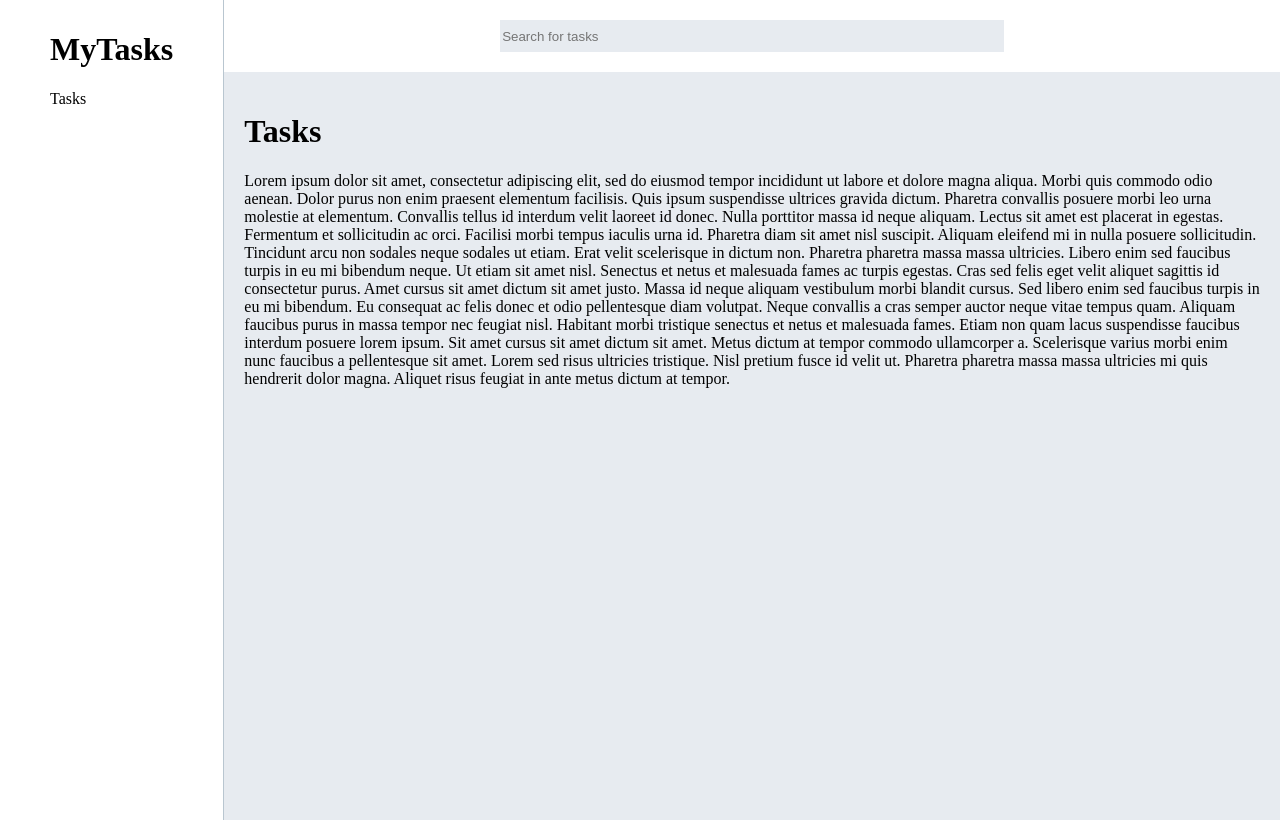
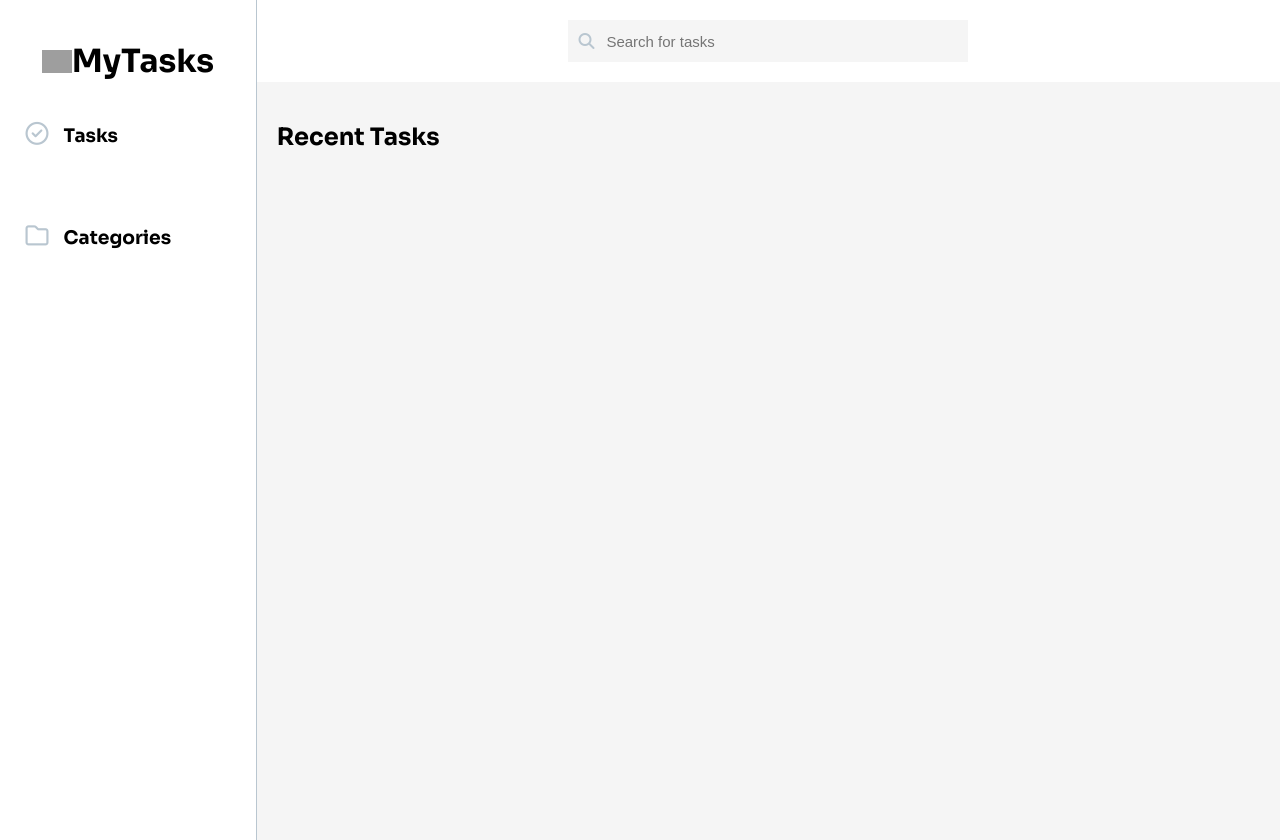
Before and after one commit to mussiefitsum/MyTasks, a React (Create React App) app in the folder client/: page / in a window 1280 px wide. Built offline with nearby package versions, Linux system fonts and the light colour scheme; grey boxes are pictures that could not be loaded.

Commit message:
more styling and added some client side routing

```diff
--- a/client/public/index.html
+++ b/client/public/index.html
@@ -8,6 +8,10 @@
   <meta name="theme-color" content="#000000" />
   <meta name="description" content="Web site created using create-react-app" />
   <link rel="apple-touch-icon" href="%PUBLIC_URL%/logo192.png" />
+  <link rel="preconnect" href="https://fonts.googleapis.com">
+  <link rel="preconnect" href="https://fonts.gstatic.com" crossorigin>
+  <link href="https://fonts.googleapis.com/css2?family=Sora:wght@100;200;300;400;500;600;700;800&display=swap"
+    rel="stylesheet">
   <!--
       manifest.json provides metadata used when your web app is installed on a
       user's mobile device or desktop. See https://developers.google.com/web/fundamentals/web-app-manifest/
@@ -22,6 +26,7 @@
       work correctly both with client-side routing and a non-root public URL.
       Learn how to configure a non-root public URL by running `npm run build`.
     -->
+  <script src="https://kit.fontawesome.com/dbfc7aa0af.js" crossorigin="anonymous"></script>
   <title>React App</title>
 </head>
 
--- a/client/src/App.css
+++ b/client/src/App.css
@@ -1,4 +1,5 @@
-body {
+html, body {
+    font-family: 'Sora', sans-serif;
     width: 100%;
     margin: 0 auto;
 }
@@ -7,21 +8,11 @@ body {
     display: flex;
     min-height: 100vh;
     justify-content: space-evenly;
-    background-color: #e7ebf0;
+    background-color: #F5F5F5;
     width: 100%;
-}
-
-.App-sidebar {
-    position: -webkit-sticky;
-    position: sticky;
-    top: 0;
-    height: 100vh;
-    padding: 10px 50px;
-    background-color: white;
-    justify-self: flex-start;
-    border-right: 1px solid #b9c6d0;
 }
 
 .App-content {
     height: 100%;
+    width: 80%;
 }
--- a/client/src/App.js
+++ b/client/src/App.js
@@ -1,13 +1,11 @@
+import Tasks from './components/Tasks';
+import Sidebar from './components/Sidebar';
 import './App.css';
-import Tasks from './components/Tasks';
 
 function App() {
   return (
     <div className="App">
-      <div className="App-sidebar">
-        <h1>MyTasks</h1>
-        <p>Tasks</p>
-      </div>
+      <Sidebar />
       <div className="App-content">
         <Tasks />
       </div>
--- a/client/src/components/Navbar.css
+++ b/client/src/components/Navbar.css
@@ -1,3 +1,12 @@
+input:focus, textarea:focus, select:focus{
+    outline: none;
+}
+
+input:focus::placeholder {
+    color: transparent;
+}
+
+
 .Navbar {
     background-color: white;
     display: flex;
@@ -9,8 +18,19 @@
 }
 
 .Navbar-search {
-    background-color: #e7ebf0;
+    background-color: #F5F5F5;
     border: none;
-    width: 500px;
+    width: 350px;
     height: 30px;
+    font-size: 15px;
 }
+
+.Navbar-input {
+    background-color: #F5F5F5;
+    padding: 5px 10px;
+}
+
+.Navbar-input i {
+    margin-right: 10px;
+    color: #b9c6d0
+}
--- a/client/src/components/Navbar.js
+++ b/client/src/components/Navbar.js
@@ -9,7 +9,10 @@ function Navbar() {
     return (
         <div className="Navbar">
             <div className="Navbar-item">
-                <input type="text" className="Navbar-search" onChange={handleChange} value={taskSearch} placeholder="Search for tasks" />
+                <div className="Navbar-input">
+                    <i className="fas fa-search"></i>
+                    <input type="text" className="Navbar-search" onChange={handleChange} value={taskSearch} placeholder="Search for tasks" />
+                </div>
             </div>
         </div>
     )
--- /dev/null
+++ b/client/src/components/RecentTasks.js
@@ -0,0 +1,6 @@
+
+function RecentTasks() {
+    return <h2>Recent Tasks</h2>
+}
+
+export default RecentTasks;
--- /dev/null
+++ b/client/src/components/Sidebar.css
@@ -0,0 +1,65 @@
+.Sidebar {
+    position: -webkit-sticky;
+    position: sticky;
+    top: 0;
+    height: 100vh;
+    padding: 20px 0px;
+    background-color: white;
+    border-right: 1px solid #b9c6d0;
+    width: 20%;
+}
+
+.Sidebar-menu {
+    display: flex;
+    flex-direction: column;
+    align-items: center;
+}
+
+.Sidebar-brand {
+    display: flex;
+    justify-content: center;
+    align-items: center;
+    width: 100%;
+}
+
+.Sidebar-brand img {
+    width: 30px;
+    height: auto;
+}
+
+.Sidebar-dropdown {
+    display: none;
+}
+
+.Sidebar-items {
+    width: 80%;
+    margin-bottom: 40px;
+}
+
+.Sidebar-icons {
+    margin-right: 15px;
+    color: #b9c6d0;
+    font-size: 23px;
+}
+
+.icon-active {
+    color: #2446ed;
+}
+
+.items-active {
+    display: flex;
+    flex-direction: column;
+    justify-content: center;
+    background-color: #e7ebf0;
+    padding: 0 30px;
+}
+
+.dropdown-active {
+    display: flex;
+    flex-direction: column;
+    font-weight: 300;
+}
+
+.Sidebar-task {
+    cursor: pointer;
+}
--- /dev/null
+++ b/client/src/components/Sidebar.js
@@ -0,0 +1,32 @@
+import React, { useState } from 'react';
+import './Sidebar.css'
+
+function Sidebar() {
+    const [isToggle, setToggle] = useState(false);
+    const dropdown = () => {
+        setToggle(!isToggle);
+    }
+    return (
+        <div className="Sidebar">
+            <div className="Sidebar-brand">
+                <img src="https://res.cloudinary.com/dfuxr1p10/image/upload/v1642360776/MyTasks/tasks_rxewg9.png" alt="" />
+                <h1>MyTasks</h1>
+            </div>
+            <div className="Sidebar-menu">
+                <div className={`Sidebar-items${ isToggle ? ' items-active' : '' }`}>
+                    <h3 className="Sidebar-task" onClick={dropdown}><i className={`far fa-check-circle Sidebar-icons${ isToggle ? ' icon-active' : '' }`}></i>Tasks</h3>
+                    <div className={`Sidebar-dropdown${ isToggle ? ' dropdown-active' : '' }`}>
+                        <p>To Do</p>
+                        <p>In Progress</p>
+                        <p>Done</p>
+                    </div>
+                </div>
+                <div className="Sidebar-items">
+                    <h3><i class="far fa-folder Sidebar-icons"></i>Categories</h3>
+                </div>
+            </div>
+        </div>
+    )
+}
+
+export default Sidebar;
--- a/client/src/components/Tasks.js
+++ b/client/src/components/Tasks.js
@@ -1,4 +1,6 @@
 import Navbar from './Navbar';
+import RecentTasks from './RecentTasks';
+import { Routes, Route } from 'react-router-dom'
 import './Tasks.css'
 
 function Tasks() {
@@ -6,10 +8,11 @@ function Tasks() {
         <div className="Tasks">
             <Navbar />
             <div className="Tasks-container">
-                <h1>Tasks</h1>
-                Lorem ipsum dolor sit amet, consectetur adipiscing elit, sed do eiusmod tempor incididunt ut labore et dolore magna aliqua. Morbi quis commodo odio aenean. Dolor purus non enim praesent elementum facilisis. Quis ipsum suspendisse ultrices gravida dictum. Pharetra convallis posuere morbi leo urna molestie at elementum. Convallis tellus id interdum velit laoreet id donec. Nulla porttitor massa id neque aliquam. Lectus sit amet est placerat in egestas. Fermentum et sollicitudin ac orci. Facilisi morbi tempus iaculis urna id. Pharetra diam sit amet nisl suscipit. Aliquam eleifend mi in nulla posuere sollicitudin. Tincidunt arcu non sodales neque sodales ut etiam. Erat velit scelerisque in dictum non. Pharetra pharetra massa massa ultricies. Libero enim sed faucibus turpis in eu mi bibendum neque.
+                <Routes>
+                    <Route path="/" element={<RecentTasks />}>
 
-                Ut etiam sit amet nisl. Senectus et netus et malesuada fames ac turpis egestas. Cras sed felis eget velit aliquet sagittis id consectetur purus. Amet cursus sit amet dictum sit amet justo. Massa id neque aliquam vestibulum morbi blandit cursus. Sed libero enim sed faucibus turpis in eu mi bibendum. Eu consequat ac felis donec et odio pellentesque diam volutpat. Neque convallis a cras semper auctor neque vitae tempus quam. Aliquam faucibus purus in massa tempor nec feugiat nisl. Habitant morbi tristique senectus et netus et malesuada fames. Etiam non quam lacus suspendisse faucibus interdum posuere lorem ipsum. Sit amet cursus sit amet dictum sit amet. Metus dictum at tempor commodo ullamcorper a. Scelerisque varius morbi enim nunc faucibus a pellentesque sit amet. Lorem sed risus ultricies tristique. Nisl pretium fusce id velit ut. Pharetra pharetra massa massa ultricies mi quis hendrerit dolor magna. Aliquet risus feugiat in ante metus dictum at tempor.
+                    </Route>
+                </Routes>
             </div>
         </div>
     )
```
